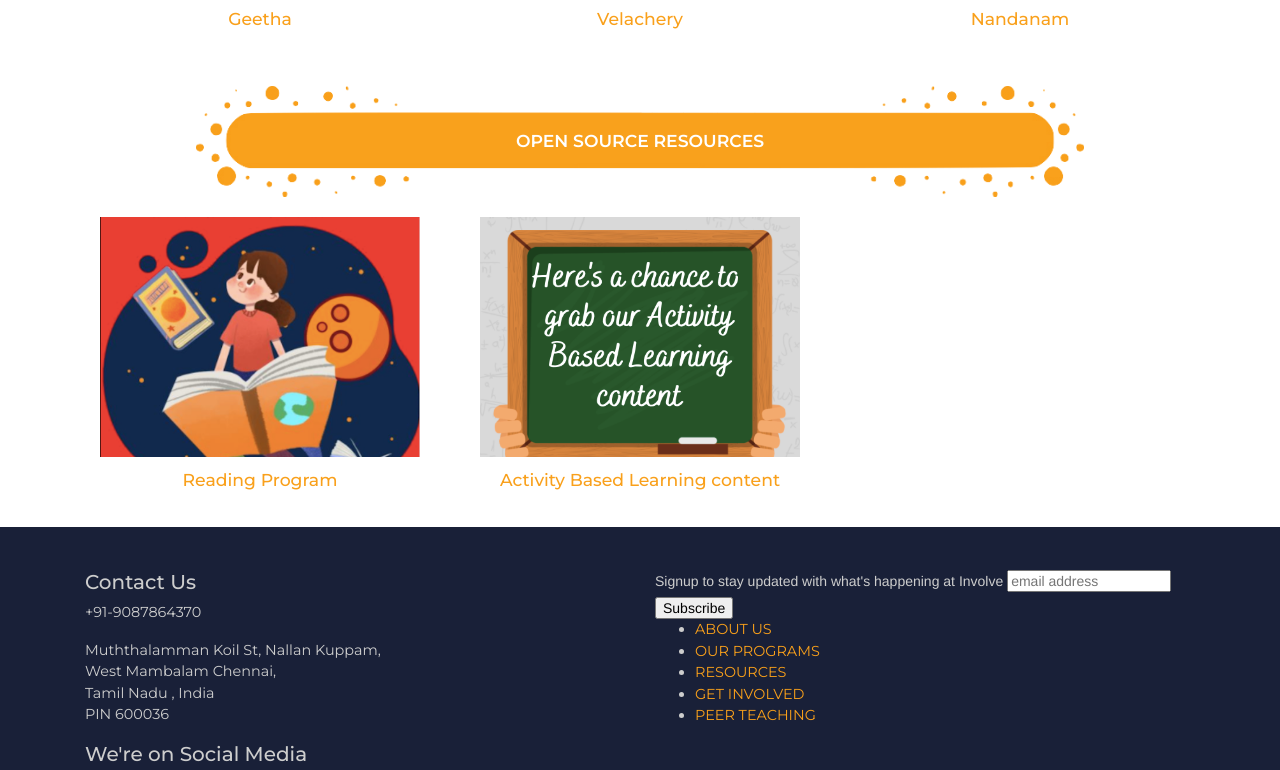
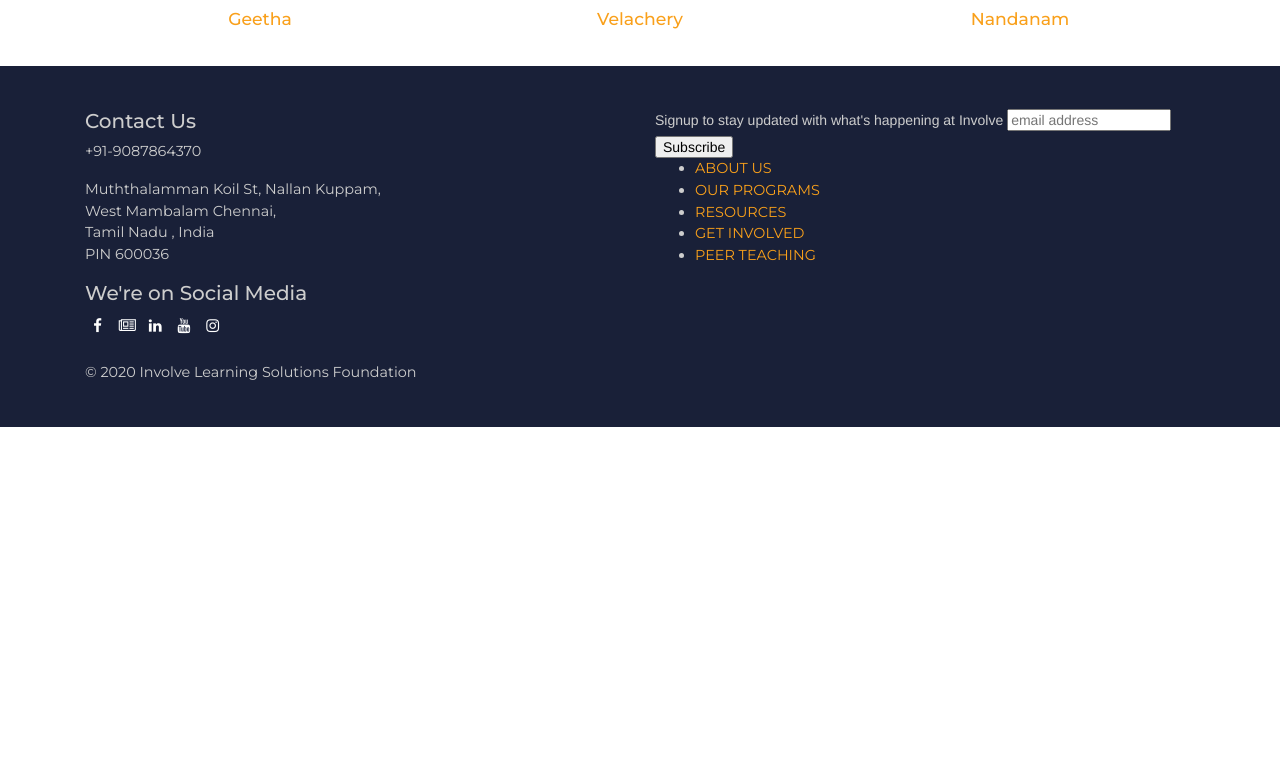
Before and after one commit to Involve-Edu/involveedupublic, a Jekyll site: the page built from resources.md, in a window 1280 px wide and 900 px high, scrolled down 1267 px, cut to the strip 130-900 px from the top of the window. Built offline with Jekyll 4.4.1, drawn with Linux system fonts in a browser that asks for light colours; comment, search, counter and statistics services are not loaded; after the commit the page ends 1824 px from its top, so only the background shows below that.

Commit message:
Update resources.md

```diff
--- a/resources.md
+++ b/resources.md
@@ -41,22 +41,3 @@
         </div>
     </div>
 </div>
-
-<div class="container-fluid pb-4 statsOne">
-    <div class="container">
-        <div class="section-title">
-            <img class="img-fluid" src='assets/img/Title-BG.png'/>
-            <H1 class="section-title-text">OPEN SOURCE RESOURCES</H1>
-        </div>
-        <div class="row">
-            {% for item in site.data.resources.open-source %}
-            <div class="col-lg-4 col-md-6 case-studies text-center">
-                <img class="img-fluid" src="{{item.img}}">
-                <div class='skill-section-title'>
-                    <a href="{{item.link}}" target="blank">{{item.text}}</a>
-                </div>
-            </div>
-            {% endfor %}
-        </div>
-    </div>
-</div>
```
